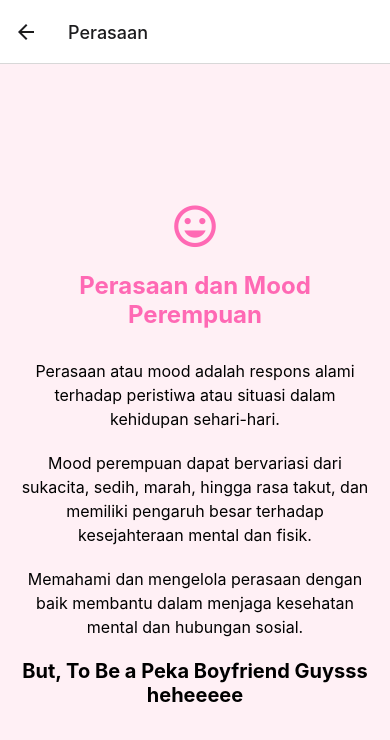
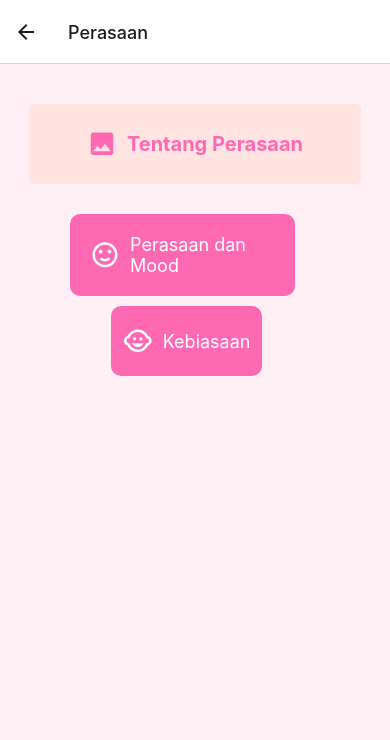
Before and after one commit to NandaaAyyy/GirlsArea, a React Native app: screen /Perasaan in a window 390 px wide. Shown: the top 740 px of the page. Built offline with nearby package versions, Linux system fonts and the light colour scheme.

Commit message:
push ke-9 menambah menu di perasaan

```diff
--- a/App.jsx
+++ b/App.jsx
@@ -21,6 +21,8 @@ import MenstruasiLacak from './src/screens/Lacak';
 import GejalaMenstruasi from './src/screens/GejalaMenstruasi';
 import PerawatanMenstruasiScreen from './src/screens/PerawatanMenstruasi';
 import SiklusMenstruasiScreen from './src/screens/SiklusMenstruasi';
+import PerasaanMoodScreen from './src/screens/PerasaanMood';
+import KebiasaanScreen from './src/screens/Kebiasaan';
 
 const Stack =createStackNavigator();
 const Tab = createBottomTabNavigator();
@@ -139,6 +141,16 @@ function App() {
         options={{ title: 'Perasaan' }}
         />
         <Stack.Screen
+        name="PerasaanMood"
+        component={PerasaanMoodScreen}
+        options={{ title: 'Mood Perempuan' }}
+        />
+        <Stack.Screen
+        name="Kebiasaan"
+        component={KebiasaanScreen}
+        options={{ title: 'Kebiasaan Perempuan' }}
+        />
+        <Stack.Screen
         name="PerawatanMenstruasi"
         component={PerawatanMenstruasiScreen}
         options={{ title :'Perawatan Menstruasi' }}
--- /dev/null
+++ b/src/screens/Kebiasaan.jsx
@@ -0,0 +1,53 @@
+import React from 'react';
+import { View, Text, StyleSheet } from 'react-native';
+import MaterialCommunityIcons from 'react-native-vector-icons/MaterialCommunityIcons';
+
+const KebiasaanScreen = () => {
+  return (
+    <View style={styles.container}>
+      <MaterialCommunityIcons name="calendar-check-outline" size={50} color="#ff69b4" />
+      <Text style={styles.text}>Kebiasaan Sehat</Text>
+      <Text style={styles.description}>
+        Mempertahankan kebiasaan sehat sangat penting untuk kesehatan secara keseluruhan. Beberapa kebiasaan sehat meliputi:
+      </Text>
+      <Text style={styles.description}>
+        1. Olahraga secara teratur.
+      </Text>
+      <Text style={styles.description}>
+        2. Makan makanan bergizi.
+      </Text>
+      <Text style={styles.description}>
+        3. Tidur yang cukup.
+      </Text>
+      <Text style={styles.description}>
+        4. Mengelola stres dengan baik.
+      </Text>
+    </View>
+  );
+};
+
+const styles = StyleSheet.create({
+  container: {
+    flex: 1,
+    justifyContent: 'center',
+    alignItems: 'center',
+    padding: 20,
+    backgroundColor: '#fff0f5',
+  },
+  text: {
+    fontSize: 24,
+    fontWeight: 'bold',
+    marginVertical: 20,
+    textAlign: 'center',
+    color: '#ff69b4',
+  },
+  description: {
+    fontSize: 16,
+    marginVertical: 10,
+    textAlign: 'center',
+    color: 'black',
+    lineHeight: 24,
+  },
+});
+
+export default KebiasaanScreen;
--- a/src/screens/Perasaan.jsx
+++ b/src/screens/Perasaan.jsx
@@ -1,24 +1,34 @@
 import React from 'react';
-import { View, Text, StyleSheet } from 'react-native';
+import { View, Text, TouchableOpacity, StyleSheet, FlatList } from 'react-native';
 import MaterialCommunityIcons from 'react-native-vector-icons/MaterialCommunityIcons';
 
-const PerasaanScreen = () => {
+const perasaanTopics = [
+  { id: '1', name: 'Perasaan dan Mood', icon: 'emoticon-happy-outline', screen: 'PerasaanMood' },
+  { id: '2', name: 'Kebiasaan', icon: 'baby-face-outline', screen: 'Kebiasaan' },
+];
+
+const PerasaanScreen = ({ navigation }) => {
+  const renderTopic = ({ item }) => (
+    <TouchableOpacity
+      style={styles.button}
+      onPress={() => navigation.navigate(item.screen)}>
+      <MaterialCommunityIcons name={item.icon} size={30} color="white" />
+      <Text style={styles.buttonText}>{item.name}</Text>
+    </TouchableOpacity>
+  );
+
   return (
     <View style={styles.container}>
-      <MaterialCommunityIcons name="emoticon-outline" size={50} color="#ff69b4" />
-      <Text style={styles.text}>Perasaan dan Mood Perempuan</Text>
-      <Text style={styles.description}>
-        Perasaan atau mood adalah respons alami terhadap peristiwa atau situasi dalam kehidupan sehari-hari.
-      </Text>
-      <Text style={styles.description}>
-        Mood perempuan dapat bervariasi dari sukacita, sedih, marah, hingga rasa takut, dan memiliki pengaruh besar terhadap kesejahteraan mental dan fisik.
-      </Text>
-      <Text style={styles.description}>
-        Memahami dan mengelola perasaan dengan baik membantu dalam menjaga kesehatan mental dan hubungan sosial.
-      </Text>
-      <Text style={styles.deskripsi}>
-        But, To Be a Peka Boyfriend Guysss heheeeee
-      </Text>
+      <View style={styles.labelContainer}>
+        <MaterialCommunityIcons name="image" size={30} color="#ff69b4" />
+        <Text style={styles.text}>Tentang Perasaan</Text>
+      </View>
+      <FlatList
+        data={perasaanTopics}
+        renderItem={renderTopic}
+        keyExtractor={(item) => item.id}
+        contentContainerStyle={styles.listContainer}
+      />
     </View>
   );
 };
@@ -26,32 +36,47 @@ const PerasaanScreen = () => {
 const styles = StyleSheet.create({
   container: {
     flex: 1,
-    justifyContent: 'center',
+    justifyContent: 'flex-start',
     alignItems: 'center',
     padding: 20,
     backgroundColor: '#fff0f5',
   },
+  labelContainer: {
+    flexDirection: 'row',
+    alignItems: 'center',
+    marginTop: 20,
+    marginBottom: 20,
+    backgroundColor: '#ffe4e1',
+    padding: 25,
+    borderRadius: 5,
+    width: '95%',
+    justifyContent: 'center',
+  },
   text: {
-    fontSize: 24,
-    fontWeight: 'bold',
-    marginVertical: 20,
+    fontSize: 20,
+    marginLeft: 10,
     textAlign: 'center',
     color: '#ff69b4',
+    fontWeight: 'bold',
   },
-  description: {
-    fontSize: 16,
-    marginVertical: 10,
-    textAlign: 'center',
-    color: 'black',
-    lineHeight: 24,
+  button: {
+    flexDirection: 'row',
+    alignItems: 'center',
+    backgroundColor: '#ff69b4',
+    padding: 20,
+    borderRadius: 10,
+    marginTop: 10,
+    width: '90%',
+    justifyContent: 'center',
   },
-  deskripsi: {
-    fontSize: 20,
-    color: 'black',
-    textAlign: 'center',
-    marginTop: 10,
-    fontWeight: 'bold',
-  }
+  buttonText: {
+    color: 'white',
+    fontSize: 18,
+    marginLeft: 10,
+  },
+  listContainer: {
+    alignItems: 'center',
+  },
 });
 
 export default PerasaanScreen;
--- /dev/null
+++ b/src/screens/PerasaanMood.jsx
@@ -0,0 +1,56 @@
+import React from 'react';
+import { View, Text, StyleSheet } from 'react-native';
+import MaterialCommunityIcons from 'react-native-vector-icons/MaterialCommunityIcons';
+
+const PerasaanMoodScreen = () => {
+  return (
+    <View style={styles.container}>
+      <MaterialCommunityIcons name="emoticon-happy-outline" size={50} color="#ff69b4" />
+      <Text style={styles.text}>Perasaan dan Mood Perempuan</Text>
+      <Text style={styles.description}>
+        Perasaan dan mood perempuan dapat berubah-ubah sepanjang siklus menstruasi. Penting untuk memahami dan menerima perasaan tersebut. Beberapa tips untuk menjaga mood yang baik bagi seorang pria pada wanita yakni:
+      </Text>
+      <Text style={styles.description}>
+        1. Dengarkan dia berbicara sesekali omelan nya.
+      </Text>
+      <Text style={styles.description}>
+        2. Belikan dia makanan dan minuman kesukaannya.
+      </Text>
+      <Text style={styles.description}>
+        3. Bila perempuan mu bilang gapapa, sebagai pria diharap lebih peka dan mengerti.
+      </Text>
+      <Text style={styles.description}>
+        4. Jangan menjawab omelannya jika tidak ingin terjadi perang dunia
+      </Text>
+      <Text style={styles.description}>
+       Cukup sekian, semoga membantu
+      </Text>
+    </View>
+  );
+};
+
+const styles = StyleSheet.create({
+  container: {
+    flex: 1,
+    justifyContent: 'center',
+    alignItems: 'center',
+    padding: 20,
+    backgroundColor: '#fff0f5',
+  },
+  text: {
+    fontSize: 24,
+    fontWeight: 'bold',
+    marginVertical: 20,
+    textAlign: 'center',
+    color: '#ff69b4',
+  },
+  description: {
+    fontSize: 16,
+    marginVertical: 10,
+    textAlign: 'center',
+    color: 'black',
+    lineHeight: 24,
+  },
+});
+
+export default PerasaanMoodScreen;
```
